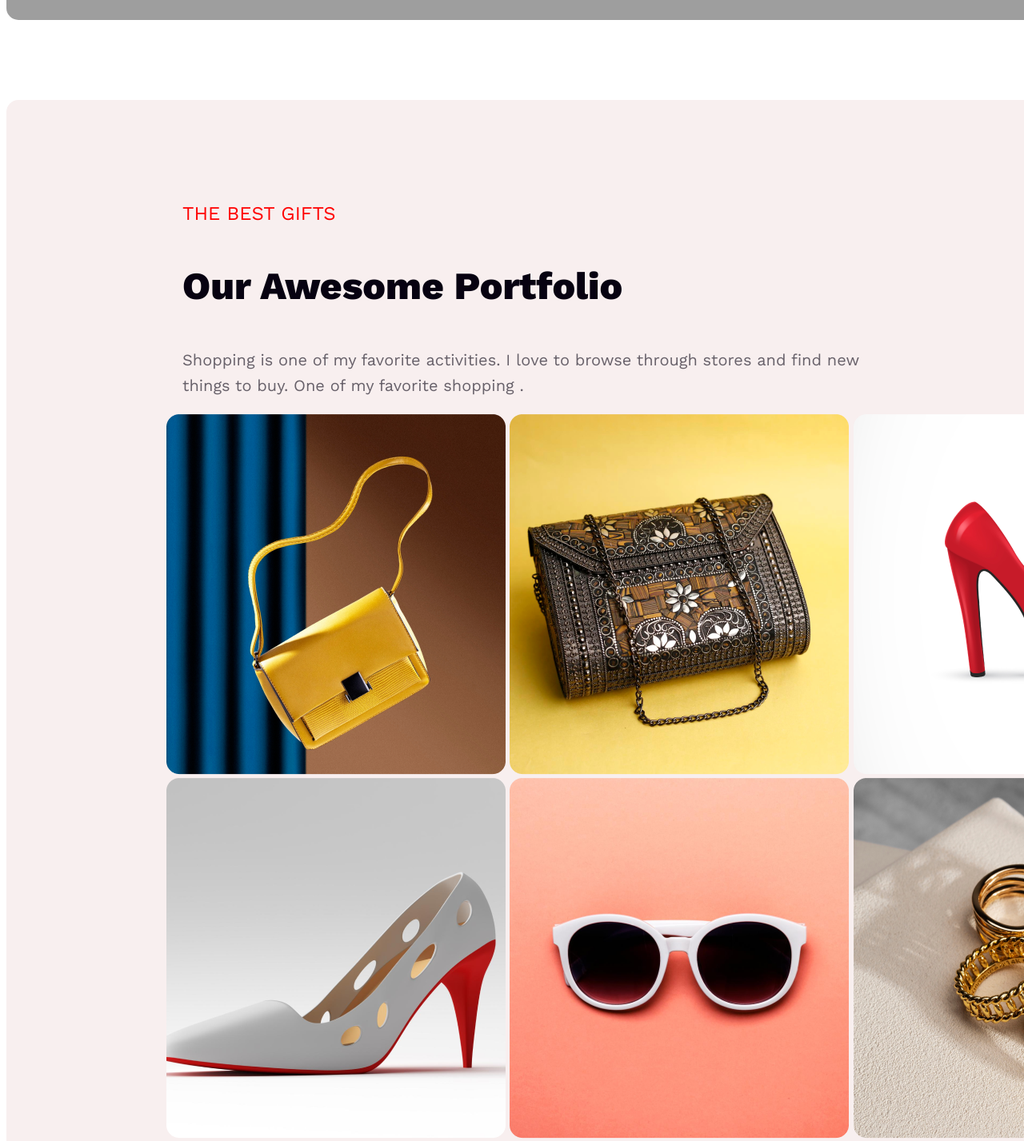
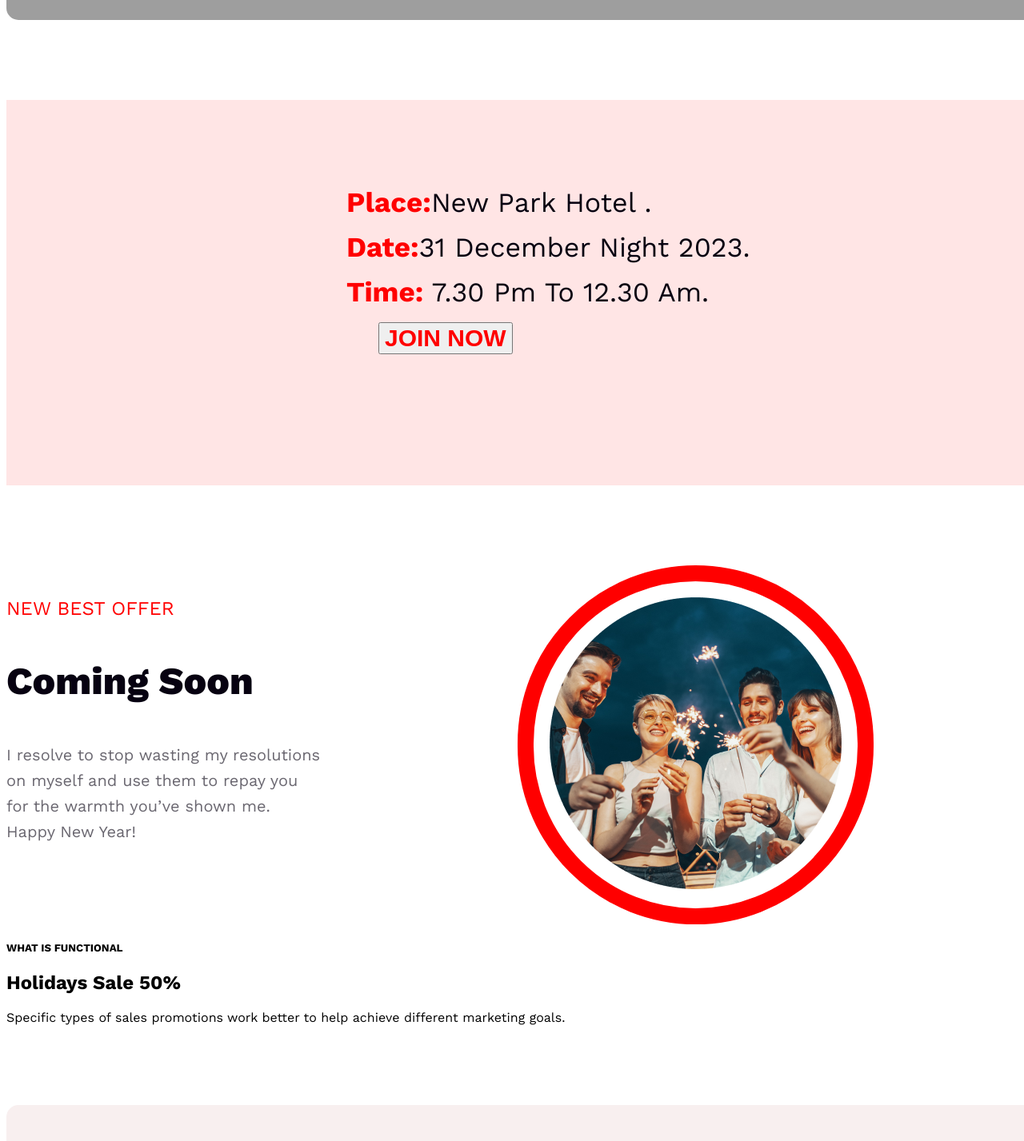
Before and after one commit to nayeem-miah/-B9A1-New-Year-New-Mission, a plain HTML site: page index.html in a window 1280 px wide. Shown: the part 2000-3427 px from the top of the page at 80% size. Drawn offline with nearby package versions, Linux system fonts and the light colour scheme; grey boxes are pictures that could not be loaded.

Commit message:
added-selction

```diff
--- a/index.html
+++ b/index.html
@@ -41,8 +41,39 @@
                 <img src="./resources/Group 70.png" alt="">
             </div>
         </div>
+        <div class="element">
+            <section class="element-title"><span
+                class="promary-color">Place:</span>New Park Hotel .
+               <span class="promary-color">Date:</span>31 December Night 2023.
+               <span class="promary-color">Time:</span> 7.30 pm to 12.30 am.
+               <button class="main-btn">join now</button>
+        </section>
+        </div>
+        <div class="selctor">
+            <div class="selctor-title">
+                <h5 class="selctor-title-h">NEW BEST OFFER</h5>
+                <h3 class="selctor-title-hh">Coming Soon</h3>
+                <p class="selctor-title-p">I resolve to stop wasting my resolutions on myself and use them to repay you for the warmth you’ve shown me. Happy New Year!</p>
+
+            </div>
+            <div class="selctor-img">
+                <img class="selctor-img-i" src="/resources/Ellipse 1.png" alt="">
+            </div>
+            <div class="selctor-text">
+                <h2 class="selctor-text-h">2024</h2>
+                <p class="selctor-text-p">Here’s wishing you all the joy of the season. Have a Happy New Year!</p>
+                <img class="selctor-text-im" src="/resources/Group 96.png" alt="">
+            </div>
+        </div>
+
+        <div class="content">
+            <h5 class="content-h">WHAT IS FUNCTIONAL</h5>
+            <h2 class="content-hh"><span class="content-hh-s">Holidays</span> Sale 50%
+            </h2>
+            <p class="content-p">Specific types of sales promotions work better to help achieve different marketing goals.</p>
 
 
+        </div>
 
         <div class="main-contener">
             <div class="main-title">
@@ -79,8 +110,9 @@
             <div class="paragraph-title">
                 <p class="paragraph-title-ph">Shahgonj,Gouripur,Mymensingh,Bangladesh</p>
                 <div class="paragrapg-title-div">
-                    <h6 class="paragraph-title-p"> 01849317388</h6>
-                    <h6 class="paragraph-title-pp">www.website.com</h6>
+                    <h6 class="paragraph-title-p">
+                         <img src="/resources/Call.png">01849317388</h6>
+                    <h6 class="paragraph-title-pp"><img src="/resources/Website.png"> www.website.com</h6>
                 </div>
 
             </div>
--- a/stayls/index.css
+++ b/stayls/index.css
@@ -110,9 +110,9 @@ body{
 
 }
 .main-btn{
-    color: #362b2b;
+    color: #F00;
     text-align: center;
-    font-size: 25px;
+    font-size: 30px;
     font-weight: 600;
     text-transform: uppercase;
     margin-left: 40px;
@@ -132,6 +132,98 @@ body{
     justify-content: center;
     align-items: center;
     flex-shrink: 0;
+}
+.element{
+    margin-top: 100px;
+    width: 1580px;
+    height: 482px;
+    background:  rgba(255, 0, 0, 0.10);
+
+}
+.promary-color{
+    width: 400px;
+    height: 200px;
+    color: #F00;
+    text-align: center;
+    font-size: 35px;
+    font-weight: 600;
+    line-height: 56px;
+    text-transform: capitalize;
+}
+.element-title{
+    width: 510px;
+    height: 160px;
+    color: #070211;
+    font-size: 34px;
+    font-weight: 550px;
+    line-height: 56px;
+    text-transform: capitalize;
+    margin: 100px 385px 214px;
+    padding-top: 100px;
+    padding-left: 40px;
+}
+.selctor{
+    width: 1600px;
+    background:#FFF;
+    display: flex;
+    justify-content: space-between;
+    margin-top: 100px;
+}
+.selctor-title{
+    text-align: left;
+}
+.selctor-title-h{
+    color: #F00;
+    font-size: 24px;
+    font-weight: 500;
+}
+.selctor-title-hh{
+    color: #070211;
+    font-size: 48px;
+    font-weight: 900;
+    text-transform: capitalize;
+
+}
+.selctor-title-p{
+    width: 393px;
+    height: 128px;
+    color: rgba(7, 2, 17, 0.60);
+    font-size: 20px;
+    font-weight: 400;
+    line-height: 32px;
+
+}
+.selctor-img{
+    border: 20px solid red;
+    border-radius: 460px;
+    padding: 20px;
+}
+
+
+.selctor-text-h{
+    width: 126px;
+    height: 50px;
+    color: #F00;
+    font-size: 48px;
+    font-weight: 700;
+
+}
+.selctor-text-p{
+    width:270px;
+    height:90px;
+    color: rgba(7, 2, 17, 0.60);
+    font-size: 18px;
+    font-weight: 400;
+    line-height: 30px;
+    /* margin-right: 0; */
+
+
+}
+.selctor-text-im{
+    width: 140px;
+    height: 140px;
+
+
 }
 .main-contener{
     width: 1370px;
@@ -188,7 +280,7 @@ body{
     display: inline;
 }
 .item-title{
-    width: 1596px;
+    width: 1580px;
     height: 616px;
     border-radius: 16px;
     background: rgb(246, 220, 220);
@@ -251,7 +343,7 @@ body{
     color:#F00;
 }
 .footer{
-    width: 1600px;
+    width: 1580px;
     height: 609px;
     flex-shrink: 0;
     background: #070211;
@@ -269,17 +361,25 @@ body{
     font-size: 24px;
     font-weight: 500;
     line-height: 40px;
-    margin: 50px 200px 50px 50px;
+    margin: 80px 200px 200px 50px;
 }
+.paragrapg-title-div{
+    line-height: 10px;
+
+}
+
 .paragraph-title-p{
 
-    margin: 60px 230px 100px 500px;
+    margin:100px 140px 80px 380px;
+
+
 
 }
 .paragraph-title-pp{
     width:211px;
     height: 40px;
-    margin: 0px 130px 50px 500px;
+    margin: 0px 130px 60px 400px;
+
 }
 .image-icon{
     margin:0 40%;
```
